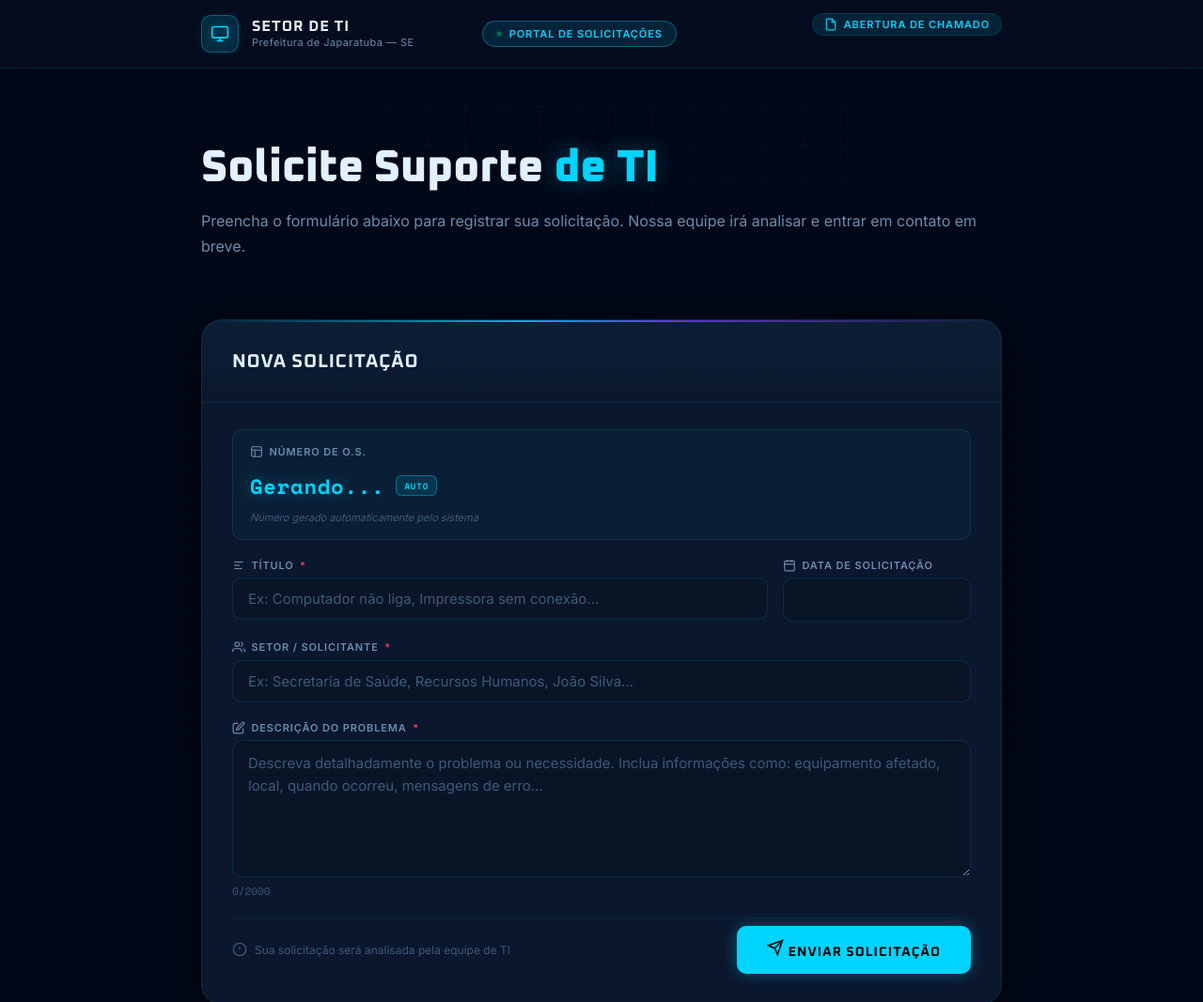
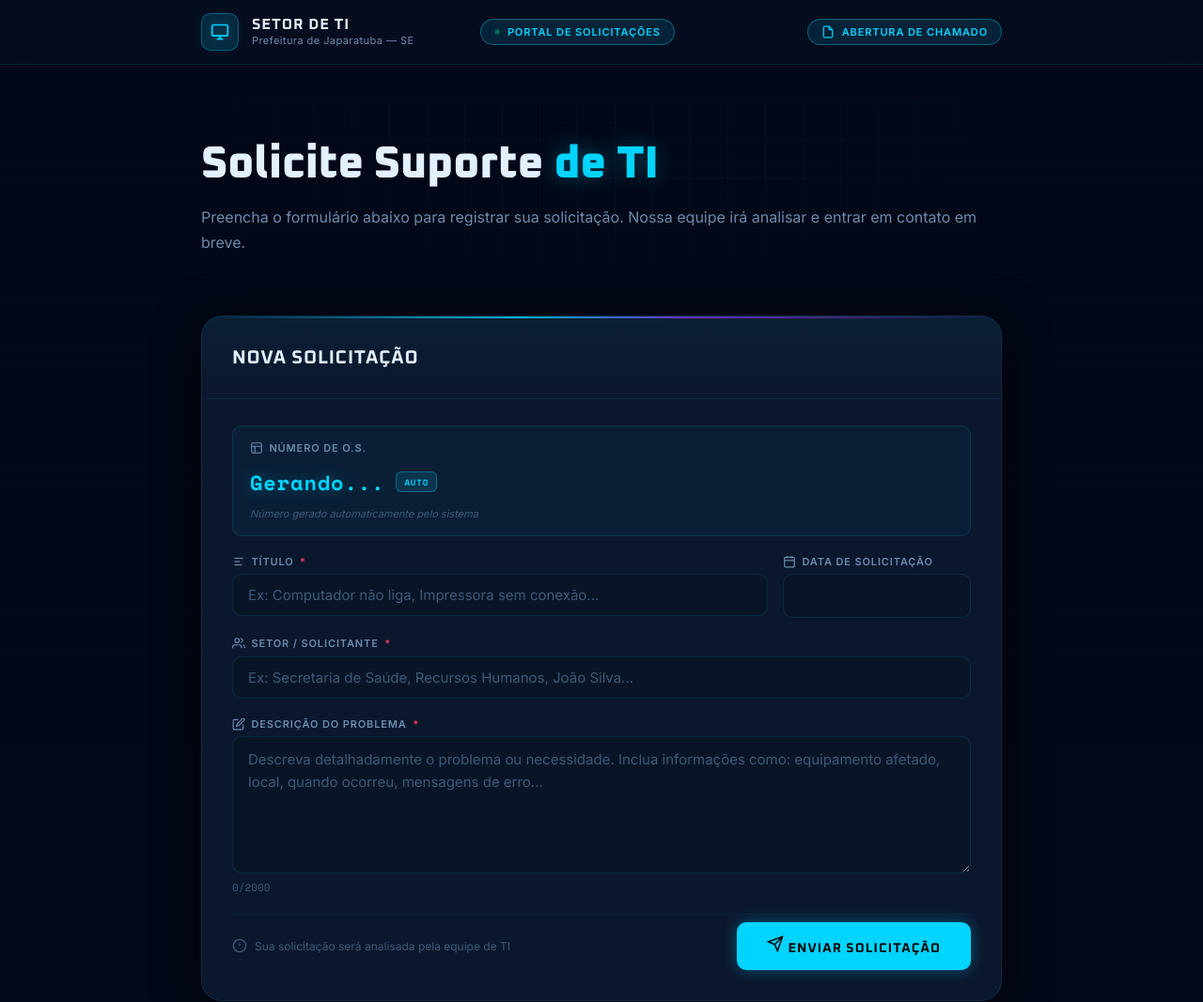
Before and after one commit to Firmo-2112/Ti_base_publico, a website: page index.html in a window 1280 px wide. Shown: the top 1067 px of the page at 94% size. Drawn offline with nearby package versions, Linux system fonts and the light colour scheme.

Commit message:
Refactor .hero-tag styles for better layout
Updated display property and adjusted padding, gap, and border for .hero-tag class.

```diff
--- a/styles_pub.css
+++ b/styles_pub.css
@@ -209,20 +209,19 @@ body::after {
 .hero-content { position: relative; }
 
 .hero-tag {
-    display: inline-flex;
+    display: flex;
     align-items: center;
-    gap: 0.4rem;
-    padding: 0.25rem 0.75rem;
+    gap: 0.5rem;
+    padding: 0.375rem 0.875rem;
     background: var(--primary-dim);
-    border: 1px solid var(--border);
+    border: 1px solid var(--border-bright);
     border-radius: 20px;
     font-size: 0.6875rem;
     font-weight: 600;
     letter-spacing: 0.08em;
     text-transform: uppercase;
     color: var(--primary);
-    margin-bottom: 1.25rem;
-    animation: fadeUp 0.6s cubic-bezier(0.16,1,0.3,1) 0.1s both;
+    white-space: nowrap;
 }
 
 .hero-title {
```
